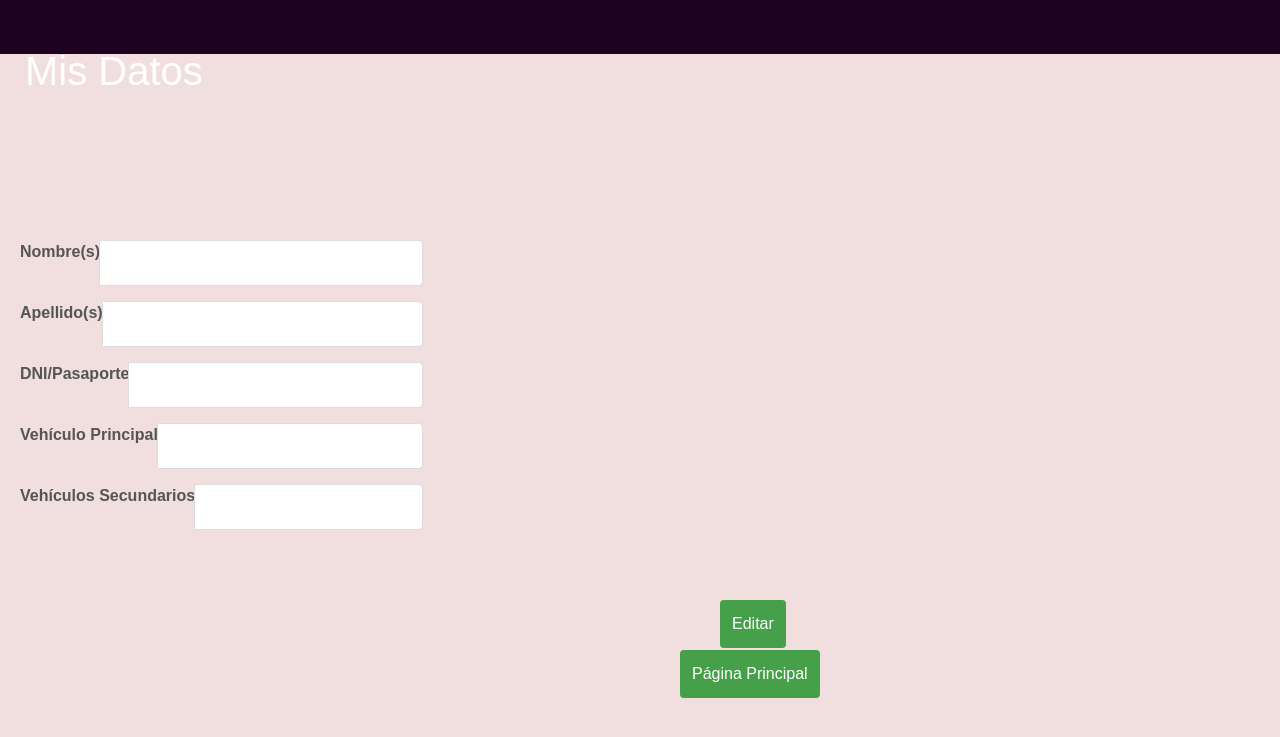
After one commit to DecoudJuan/Laboratorio1, a Flask app: template frontend/templates/misdatos.html in a window 1280 px wide. The commit adds this page. Shown: the top 737 px of the page. Run offline with Flask 3, Linux system fonts and the light colour scheme; the template is opened without the code that fills it, so the values that code supplies are empty; some libraries are stand-ins or nearby versions.

Commit message:
mis datos y edición

```diff
--- a/frontend/templates/index.html
+++ b/frontend/templates/index.html
@@ -144,7 +144,7 @@
 <script src="https://code.jquery.com/jquery-3.6.0.min.js"></script>
 <script src="https://cdn.jsdelivr.net/npm/@popperjs/core@2.10.2/dist/umd/popper.min.js"></script>
 <script src="https://stackpath.bootstrapcdn.com/bootstrap/5.1.3/js/bootstrap.min.js"></script>
-
+<o></o>
 <script src="../static/js/scripts.js"> </script>
 </body>
 </html>
--- /dev/null
+++ b/frontend/templates/misdatos.html
@@ -0,0 +1,54 @@
+<!DOCTYPE html>
+<html lang="es">
+<head>
+  <meta charset="UTF-8">
+  <meta name="viewport" content="width=device-width, initial-scale=1.0">
+  <title>Mis Datos</title>
+  <!-- Bootstrap CSS -->
+  <link href="https://stackpath.bootstrapcdn.com/bootstrap/5.1.3/css/bootstrap.min.css" rel="stylesheet">
+  <!-- Custom CSS -->
+  <link href="../static/css/styles.css" rel="stylesheet">
+
+</head>
+<body background="../static/images/background.png">
+<h1 style="color: white; position: absolute; left: 25px; margin-top: -650px;">Mis Datos</h1>
+<ul style="color: black; list-style-type: none; padding-left: 0;">
+  <div class="input-group">
+    <label for="registerName">Nombre(s)</label>
+    <input type="text" id="registerName" class="form-control" required>
+  </div>
+  <div class="input-group">
+    <label for="registerName">Apellido(s)</label>
+    <input type="text" id="registerSurname" class="form-control" required>
+  </div>
+  <div class="input-group">
+    <label for="registerName">DNI/Pasaporte</label>
+    <input type="text" id="passport" class="form-control" required>
+  </div>
+  <div class="input-group">
+    <label for="registerName">Vehículo Principal</label>
+    <input type="text" id="VP" class="form-control" required>
+  </div>
+  <div class="input-group">
+    <label for="registerName">Vehículos Secundarios</label>
+    <input type="text" id="VS" class="form-control" required>
+  </div>
+</ul>
+
+<a href="ediciondatos.html">
+  <button type="button" class="button" style="background-color: #45a049; position: absolute; top: 600px; left: 720px; width: auto;">Editar</button>
+
+</a>
+
+<a href="principal.html">
+  <button type="button" class="button" style="background-color: #45a049; position: absolute; top: 650px; left: 680px; width: auto;">Página Principal</button>
+
+</a>
+
+
+<div class="container flex;">
+
+</div>
+
+</body>
+</html>
```
Also changed, not shown: frontend/templates/ediciondatos.html (added, +48 -0 lines), frontend/templates/principal.html (+5 -3 lines).
